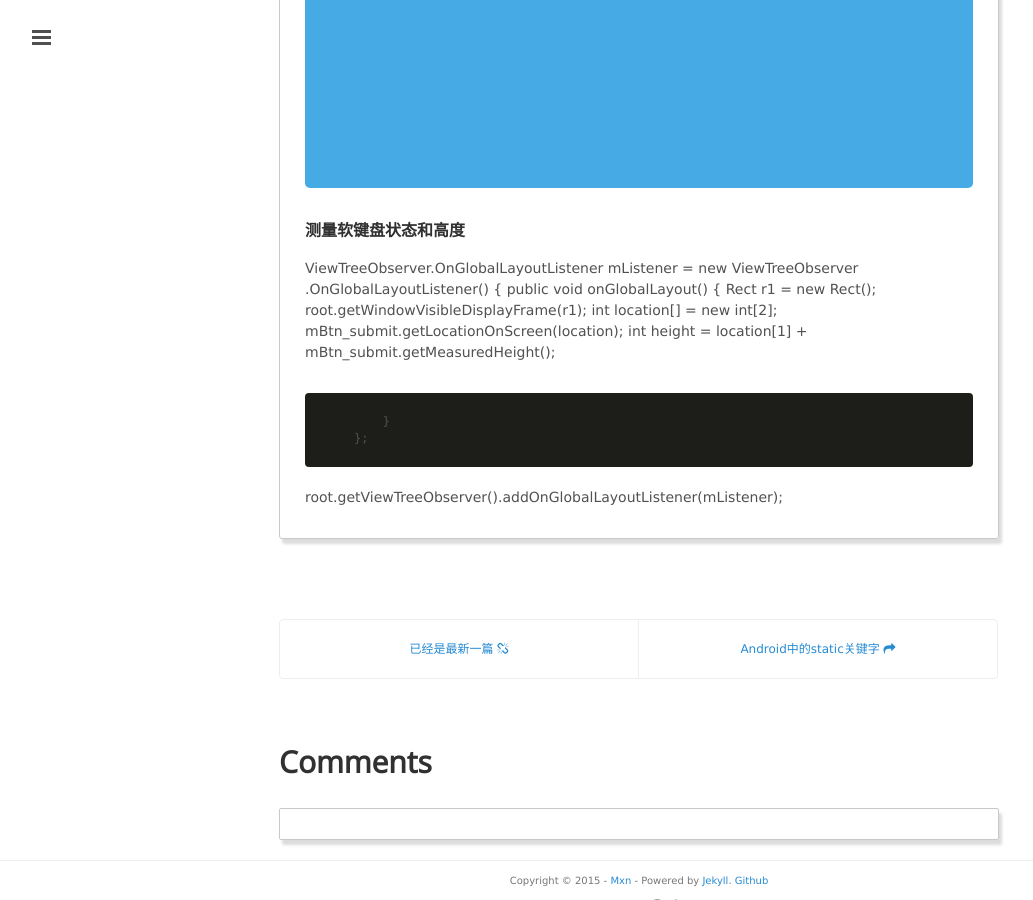
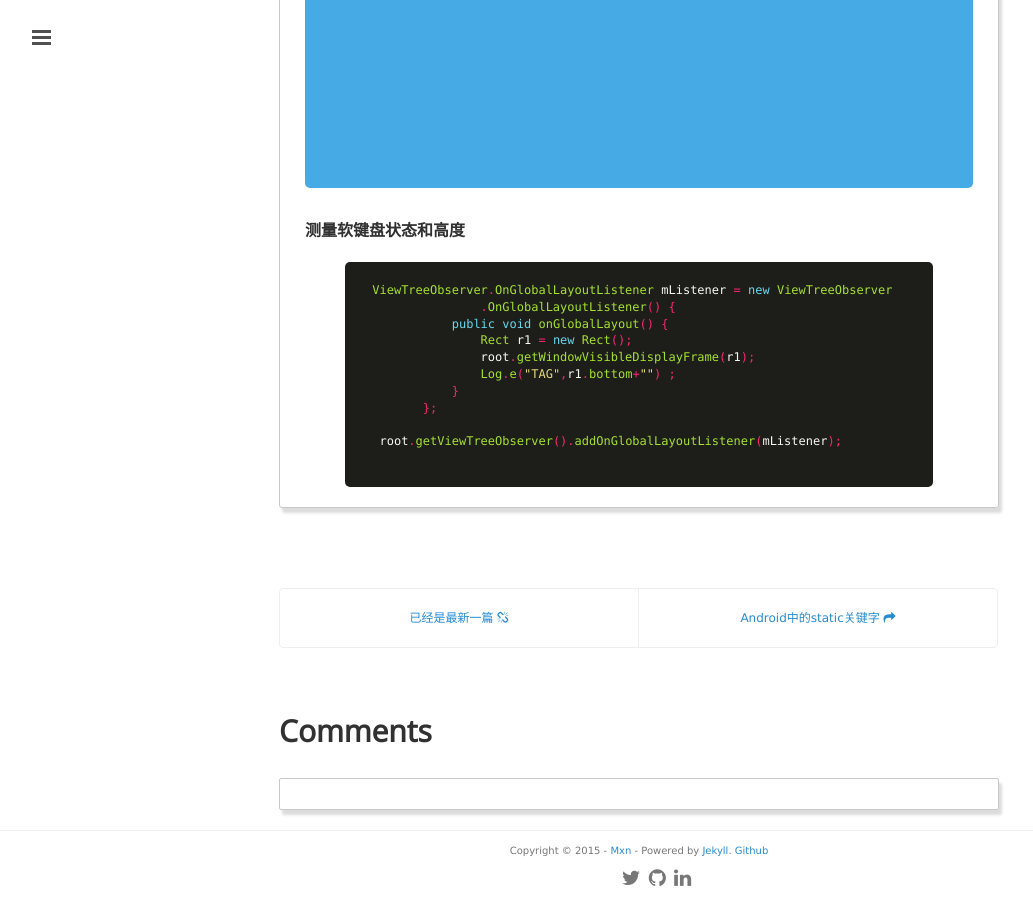
Before and after one commit to mxn21/mxn21.github.io, a Jekyll site: the page built from _posts/2015-11-16-viewTreeObserver解析.md, in a window 1280 px wide and 900 px high, scrolled down 8640 px. Shown: the whole window, without its empty margins (1-1034 px from the left). Built offline with Jekyll 4.4.1, drawn with Linux system fonts in a browser that asks for light colours; Markdown is read by kramdown in place of the engine named in the settings; comment, search, counter and statistics services are not loaded.

Commit message:
32432423

```diff
--- a/_posts/2015-11-16-viewTreeObserver解析.md
+++ b/_posts/2015-11-16-viewTreeObserver解析.md
@@ -325,16 +325,15 @@
 
 ### 测量软键盘状态和高度
 
+    {% highlight java %}
  ViewTreeObserver.OnGlobalLayoutListener mListener = new ViewTreeObserver
                 .OnGlobalLayoutListener() {
             public void onGlobalLayout() {
                 Rect r1 = new Rect();
                 root.getWindowVisibleDisplayFrame(r1);
-                int location[] = new int[2];
-                mBtn_submit.getLocationOnScreen(location);
-                int height = location[1] + mBtn_submit.getMeasuredHeight();
-
+                Log.e("TAG",r1.bottom+"") ;
             }
         };
 
   root.getViewTreeObserver().addOnGlobalLayoutListener(mListener);
+     {% endhighlight %}
```
